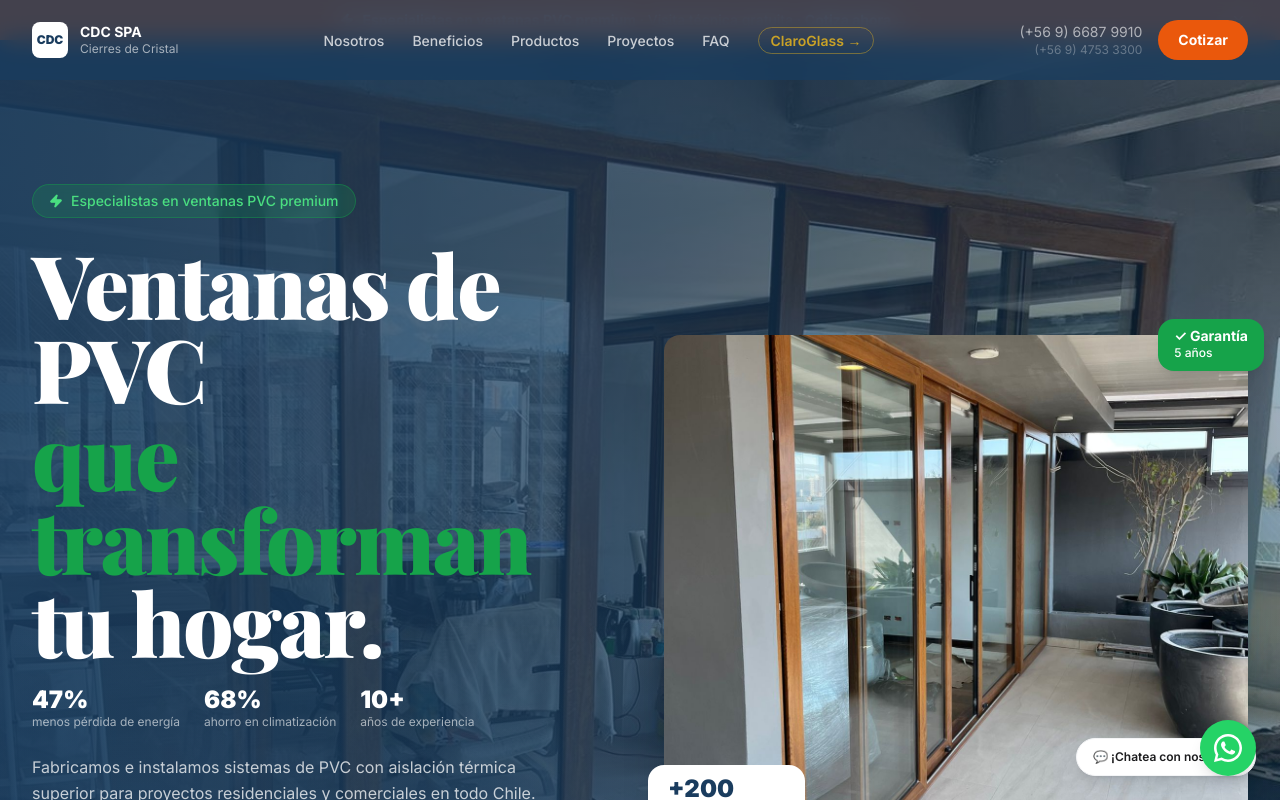
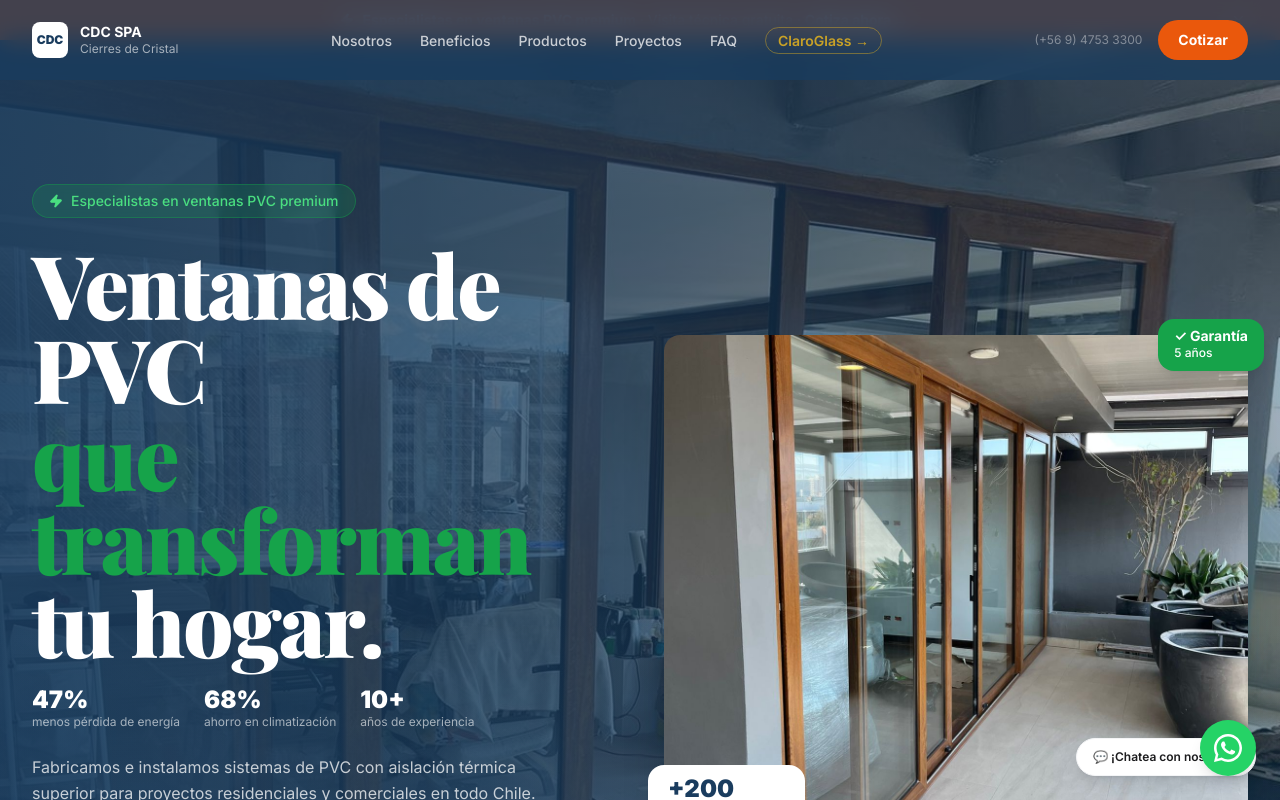
Before and after one commit to JuanJoContreras/landing.cdcspa.0, a Next.js app: page / in a window 1280 px wide. Shown: the top 800 px of the page. Built offline with nearby package versions, Linux system fonts and the light colour scheme.

Commit message:
fix: eliminar telefono principal navbar, corregir FAQ visitas y plazos

```diff
--- a/src/components/sections/FAQ.tsx
+++ b/src/components/sections/FAQ.tsx
@@ -8,12 +8,12 @@ const faqs = [
   {
     question: "¿Cuánto tiempo demora la instalación?",
     answer:
-      "Depende de la cantidad de ventanas y complejidad del proyecto. En promedio, una instalación residencial de 6 a 8 ventanas se completa en 1 día hábil. Proyectos más grandes pueden requerir 2 a 3 días. Siempre te informamos el tiempo estimado antes de comenzar.",
+      "Los plazos dependen de la cantidad de ventanas y la complejidad del proyecto. Tu ejecutivo comercial asignado te informará el tiempo estimado específico para tu caso una vez iniciado el proceso.",
   },
   {
     question: "¿Realizan visitas técnicas previas?",
     answer:
-      "Sí, siempre realizamos una visita técnica gratuita antes de emitir una cotización formal. Durante la visita medimos cada vano, evaluamos las condiciones del muro y te asesoramos sobre el sistema más adecuado para cada espacio. Sin compromiso.",
+      "La rectificación de medidas se realiza una vez firmado el contrato. En esa instancia nuestro equipo técnico visita el lugar, mide cada vano con precisión y valida las condiciones antes de proceder a la fabricación.",
   },
   {
     question: "¿Qué garantía tienen las ventanas?",
@@ -47,13 +47,7 @@ const faqs = [
   },
 ];
 
-function FAQItem({
-  faq,
-  index,
-}: {
-  faq: (typeof faqs)[0];
-  index: number;
-}) {
+function FAQItem({ faq, index }: { faq: (typeof faqs)[0]; index: number }) {
   const [open, setOpen] = useState(false);
   const id = `faq-${index}`;
   const panelId = `faq-panel-${index}`;
@@ -72,9 +66,7 @@ function FAQItem({
         </span>
         <span
           className={`shrink-0 w-7 h-7 rounded-full flex items-center justify-center transition-all duration-300 ${
-            open
-              ? "bg-brand-blue text-white rotate-0"
-              : "bg-brand-gray-bg text-brand-gray-mid"
+            open ? "bg-brand-blue text-white" : "bg-brand-gray-bg text-brand-gray-mid"
           }`}
           aria-hidden
         >
@@ -94,9 +86,7 @@ function FAQItem({
             className="overflow-hidden"
           >
             <div className="px-6 pb-5 pt-2 bg-white">
-              <p className="text-brand-gray-mid text-sm leading-relaxed">
-                {faq.answer}
-              </p>
+              <p className="text-brand-gray-mid text-sm leading-relaxed">{faq.answer}</p>
             </div>
           </motion.div>
         )}
@@ -107,13 +97,8 @@ function FAQItem({
 
 export function FAQ() {
   return (
-    <section
-      id="faq"
-      className="py-20 md:py-28 bg-white"
-      aria-label="Preguntas frecuentes"
-    >
+    <section id="faq" className="py-20 md:py-28 bg-white" aria-label="Preguntas frecuentes">
       <div className="max-w-4xl mx-auto px-4 sm:px-6 lg:px-8">
-        {/* Header */}
         <motion.div
           initial={{ opacity: 0, y: 24 }}
           whileInView={{ opacity: 1, y: 0 }}
@@ -125,12 +110,9 @@ export function FAQ() {
             Preguntas frecuentes
           </span>
           <h2 className="section-title mb-4">¿Tienes dudas? Aquí las resolvemos</h2>
-          <p className="section-subtitle">
-            Las preguntas más comunes de nuestros clientes antes de cotizar.
-          </p>
+          <p className="section-subtitle">Las preguntas más comunes de nuestros clientes antes de cotizar.</p>
         </motion.div>
 
-        {/* FAQ List */}
         <motion.div
           initial={{ opacity: 0 }}
           whileInView={{ opacity: 1 }}
@@ -143,7 +125,6 @@ export function FAQ() {
           ))}
         </motion.div>
 
-        {/* Still have questions */}
         <motion.div
           initial={{ opacity: 0, y: 16 }}
           whileInView={{ opacity: 1, y: 0 }}
@@ -151,12 +132,9 @@ export function FAQ() {
           transition={{ duration: 0.5 }}
           className="mt-10 text-center p-8 bg-brand-gray-bg rounded-3xl"
         >
-          <p className="font-semibold text-brand-blue text-lg mb-2">
-            ¿No encontraste lo que buscabas?
-          </p>
+          <p className="font-semibold text-brand-blue text-lg mb-2">¿No encontraste lo que buscabas?</p>
           <p className="text-brand-gray-mid text-sm mb-6">
-            Escríbenos por WhatsApp o solicita tu cotización y te respondemos a
-            la brevedad.
+            Escríbenos por WhatsApp o solicita tu cotización y te respondemos a la brevedad.
           </p>
           <div className="flex flex-col sm:flex-row gap-3 justify-center">
             <a
@@ -168,11 +146,7 @@ export function FAQ() {
               Preguntar por WhatsApp
             </a>
             <button
-              onClick={() =>
-                document
-                  .querySelector("#cotizar")
-                  ?.scrollIntoView({ behavior: "smooth" })
-              }
+              onClick={() => document.querySelector("#cotizar")?.scrollIntoView({ behavior: "smooth" })}
               className="btn-secondary text-sm px-6 py-3"
             >
               Solicitar cotización
--- a/src/components/sections/Navbar.tsx
+++ b/src/components/sections/Navbar.tsx
@@ -2,8 +2,7 @@
 
 import { useState, useEffect } from "react";
 import { motion, AnimatePresence } from "framer-motion";
-import { Menu, X, Phone } from "lucide-react";
-import { PHONE_DISPLAY } from "@/lib/utils";
+import { Menu, X } from "lucide-react";
 
 const PHONE_SECONDARY = "(+56 9) 4753 3300";
 
@@ -36,9 +35,7 @@ export function Navbar() {
       animate={{ y: 0 }}
       transition={{ duration: 0.5, ease: "easeOut" }}
       className={`fixed top-0 left-0 right-0 z-50 transition-all duration-300 ${
-        scrolled
-          ? "bg-[#1A3C5E] shadow-lg"
-          : "bg-[#1A3C5E]/80 backdrop-blur-md"
+        scrolled ? "bg-[#1A3C5E] shadow-lg" : "bg-[#1A3C5E]/80 backdrop-blur-md"
       }`}
     >
       <nav className="max-w-7xl mx-auto px-4 sm:px-6 lg:px-8">
@@ -72,7 +69,6 @@ export function Navbar() {
                 </button>
               </li>
             ))}
-            {/* ClaroGlass link */}
             <li>
               <a
                 href="https://claroglass.cl"
@@ -87,10 +83,7 @@ export function Navbar() {
 
           {/* Desktop right */}
           <div className="hidden md:flex items-center gap-4 shrink-0">
-            <div className="flex flex-col items-end text-sm">
-              <span className="text-white/60">{PHONE_DISPLAY}</span>
-              <span className="text-white/30 text-xs select-none">{PHONE_SECONDARY}</span>
-            </div>
+            <span className="text-white/40 text-xs select-none">{PHONE_SECONDARY}</span>
             <button
               onClick={() => handleNavClick("#cotizar")}
               className="bg-[#EA580C] hover:bg-[#C2410C] text-white font-bold text-sm px-5 py-2.5 rounded-full transition-all whitespace-nowrap hover:-translate-y-0.5"
@@ -130,7 +123,6 @@ export function Navbar() {
                   {link.label}
                 </button>
               ))}
-              {/* ClaroGlass mobile */}
               <a
                 href="https://claroglass.cl"
                 target="_blank"
@@ -140,10 +132,7 @@ export function Navbar() {
                 ClaroGlass →
               </a>
               <div className="pt-3 flex flex-col gap-2">
-                <div className="flex flex-col px-4 py-2 text-sm">
-                  <span className="text-white/50">{PHONE_DISPLAY}</span>
-                  <span className="text-white/30 text-xs select-none">{PHONE_SECONDARY}</span>
-                </div>
+                <span className="text-white/30 text-xs px-4 select-none">{PHONE_SECONDARY}</span>
                 <button
                   onClick={() => handleNavClick("#cotizar")}
                   className="bg-[#EA580C] text-white font-bold w-full py-3 rounded-full text-sm hover:bg-[#C2410C] transition-colors"
```
